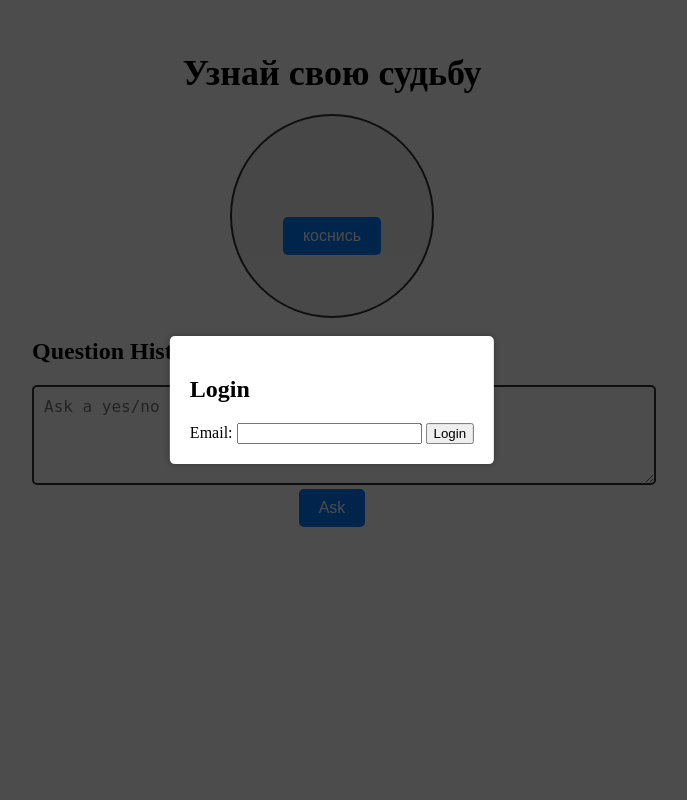
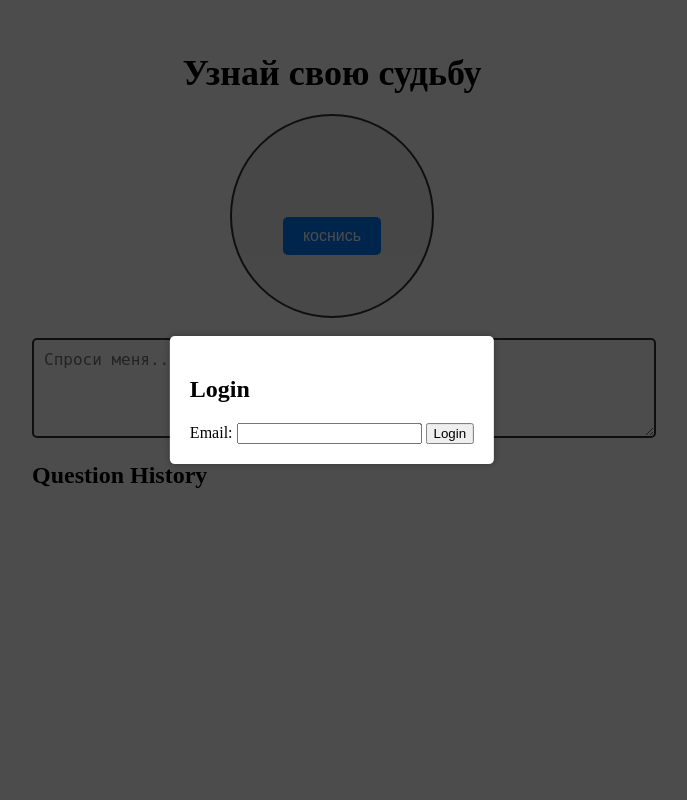
Before and after one commit to LanguidBasil/magic-8-ball, a Python web app: template src/root/templates/index.html in a window 1280 px wide. Shown: the whole page, without its empty margins (308-995 px from the left). Run offline with Jinja, Linux system fonts and the light colour scheme; the template is opened without the code that fills it, so the values that code supplies are empty.

Commit message:
Finish index.html

```diff
--- a/src/root/templates/index.html
+++ b/src/root/templates/index.html
@@ -6,7 +6,7 @@
     <title>Узнай свою судьбу</title>
 
     <style>
-        /* Style for the login popup */
+        /* login popup */
         .popup {
             display: none;
             position: fixed;
@@ -29,7 +29,7 @@
             box-shadow: 0 0 10px rgba(0, 0, 0, 0.3);
         }
 
-        /* Style for the main container */
+        /* main container */
         .container {
             text-align: center;
             max-width: 600px;
@@ -42,7 +42,7 @@
             margin-bottom: 20px;
         }
 
-        /* Style for the Magic 8 Ball */
+        /* Magic 8 Ball */
         .magic-8-ball {
             background: #f0f0f0;
             border: 2px solid #333;
@@ -57,12 +57,12 @@
             font-size: 18px;
         }
 
-        #answer {
+        .magic-8-ball > #answer {
             font-weight: bold;
             margin: 20px 0;
         }
 
-        #shake-button {
+        .magic-8-ball > #shake-button {
             background: #007bff;
             color: #fff;
             border: none;
@@ -72,36 +72,16 @@
             cursor: pointer;
         }
 
-        #shake-button:hover {
+        .magic-8-ball > #shake-button:hover {
             background: #0056b3;
         }
 
-        /* Style for the User's Questions History */
-        .history {
-            text-align: left;
-            margin-top: 20px;
-        }
-
-        h2 {
-            font-size: 24px;
-        }
-
-        ul {
-            list-style-type: none;
-            padding: 0;
-        }
-
-        li {
-            font-size: 16px;
-            margin: 10px 0;
-        }
-
-        /* Style for the User Input Box */
+        /* User Input Box */
         .user-input {
             margin-top: 20px;
         }
 
-        #user-question {
+        .user-input > #user-question {
             width: 100%;
             padding: 10px;
             font-size: 16px;
@@ -109,7 +89,7 @@
             border-radius: 5px;
         }
 
-        #ask-button {
+        .user-input > #ask-button {
             background: #007bff;
             color: #fff;
             border: none;
@@ -119,8 +99,43 @@
             cursor: pointer;
         }
 
-        #ask-button:hover {
+        .user-input > #ask-button:hover {
             background: #0056b3;
+        }
+
+        /* User's Questions History */
+        .history {
+            text-align: left;
+            margin-top: 20px;
+        }
+
+        .history h2 {
+            font-size: 24px;
+            margin-bottom: 10px;
+        }
+
+        .history .question-list {
+            padding: 0.2rem;
+
+            display: flex;
+            flex-wrap: wrap;
+            gap: 1rem;
+        }
+
+        .history .question-list > * {
+            flex: 1;
+        }
+
+        .history section {
+            padding: 1rem;
+        }
+
+        .history .child {
+            border: 3px solid;
+            border-radius: 10px;
+            padding: 0.5rem;
+            background: hsl(230, 75%, 25%);
+            color: #f0f0f0;
         }
 
     </style>
@@ -145,100 +160,115 @@
             <button id="shake-button">коснись</button>
         </div>
 
+        <div class="user-input">
+            <textarea id="user-question" rows="4" placeholder="Спроси меня..."></textarea>
+        </div>
+
         <div class="history">
             <h2>Question History</h2>
-            <ul id="question-list"></ul>
-        </div>
-
-        <div class="user-input">
-            <textarea id="user-question" rows="4" placeholder="Ask a yes/no question..."></textarea>
-            <button id="ask-button">Ask</button>
+            <section>
+                <div class="question-list">
+                    <!-- <div class="child">lorem ipsum</div> -->
+                </div>
+            </section>
         </div>
     </div>
 
     <script>
 
-        document.addEventListener("DOMContentLoaded", async () => {
-            // Elements
-            const loginButton = document.getElementById("login-button");
-            const loginPopup = document.getElementById("login-popup");
-            const loginForm = document.getElementById("login-form");
+        function addQuestion(text, totalVoices) {
+            const questionList = document.getElementsByClassName("question-list")[0];
+            for (const c of questionList.children) {
+                const cQuestionOnly = c.innerHTML.substring(0, c.innerHTML.indexOf(" <br>"));
+                if (cQuestionOnly == text) {
+                    return;
+                }
+            }
 
-            loginForm.addEventListener("submit", async (e) => {
-                e.preventDefault();
+            const question = document.createElement("div");
+            question.className = "child";
+            question.innerHTML = `${text} <br>${totalVoices} пользователей спросило`;
 
-                // You can implement actual login logic here
-                const email = loginForm.elements["email"];
-                const user = await fetch(
-                    "/api/v1/login"
-                )
+            questionList.appendChild(question);
+        }
 
-                loginPopup.style.display = "none";
-            });
+
+        let user = null;
+
+
+        // login / register user and display questions
+        document.getElementById("login-form").addEventListener("submit", async e => {
+            e.preventDefault();
+
+            // login / register user
+            const email = e.target.elements["email"].value;
+            const response = await fetch(
+                `/api/v1/users?email=${email}`,
+            );
+            if (!response.ok) {
+                console.log("Invalid email");
+                return;
+            }
+
+            user = await response.json();
+            if (user == null) {
+                const response = await fetch(
+                    "/api/v1/users",
+                    {
+                        method: "POST",
+                        headers: {
+                            "Accept": "application/json",
+                            "Content-Type": "application/json",
+                        },
+                        body: JSON.stringify({
+                            email: email,
+                        }),
+                    },
+                );
+                if (!response.ok) {
+                    return;
+                }
+
+                user = await response.json();
+                user.questions = [];
+
+                console.log(`welcome ${user.email}`);
+            }
+            else {
+                console.log(`hi there ${user.email}`);
+            }
+
+            // display questions
+            for (const q of user.questions) {
+                addQuestion(q.text, q.total_voices);
+            }
+
+            // close popup
+            document.getElementById("login-popup").style.display = "none";
         });
 
-        document.addEventListener("DOMContentLoaded", async () => {
-            // Elements (continued)
-            const shakeButton = document.getElementById("shake-button");
-            const answerDiv = document.getElementById("answer");
-            const userQuestionInput = document.getElementById("user-question");
-            const askButton = document.getElementById("ask-button");
-            const questionList = document.getElementById("question-list");
-
-            // Magic 8 Ball responses
-            const responses = [
-                "It is certain.",
-                "It is decidedly so.",
-                "Without a doubt.",
-                "Yes – definitely.",
-                "You may rely on it.",
-                "As I see it, yes.",
-                "Most likely.",
-                "Outlook good.",
-                "Yes.",
-                "Signs point to yes.",
-                "Reply hazy, try again.",
-                "Ask again later.",
-                "Better not tell you now.",
-                "Cannot predict now.",
-                "Concentrate and ask again.",
-                "Don't count on it.",
-                "My reply is no.",
-                "My sources say no.",
-                "Outlook not so good.",
-                "Very doubtful."
-            ];
-
-            // Function to get a random response from the Magic 8 Ball
-            function getRandomResponse() {
-                const randomIndex = Math.floor(Math.random() * responses.length);
-                return responses[randomIndex];
+        // handle answering
+        document.getElementById("shake-button").addEventListener("click", async () => {
+            const response = await fetch(
+                `/api/v1/users/${user.id}/ask`,
+                {
+                    method: "POST",
+                    headers: {
+                        "Accept": "application/json",
+                        "Content-Type": "application/json"
+                    },
+                    body: JSON.stringify({
+                        text: document.getElementById("user-question").value,
+                    }),
+                },
+            );
+            if (!response.ok) {
+                return;
             }
 
-            // Function to display the Magic 8 Ball answer
-            function displayAnswer() {
-                const answer = getRandomResponse();
-                answerDiv.textContent = answer;
-            }
-
-            // Function to add a question to the history list
-            function addQuestionToHistory(question) {
-                const listItem = document.createElement("li");
-                listItem.textContent = question;
-                questionList.appendChild(listItem);
-            }
-
-            // Event listeners for Magic 8 Ball and question history
-            shakeButton.addEventListener("click", displayAnswer);
-
-            askButton.addEventListener("click", function () {
-                const question = userQuestionInput.value.trim();
-                if (question) {
-                    displayAnswer();
-                    addQuestionToHistory(question);
-                    userQuestionInput.value = "";
-                }
-            });
+            const body = await response.json();
+            document.getElementById("answer").textContent = body.answer;
+            addQuestion(body.question.text, body.question.total_voices);
         });
 
     </script>
```
Also changed, not shown: 1 other file.
